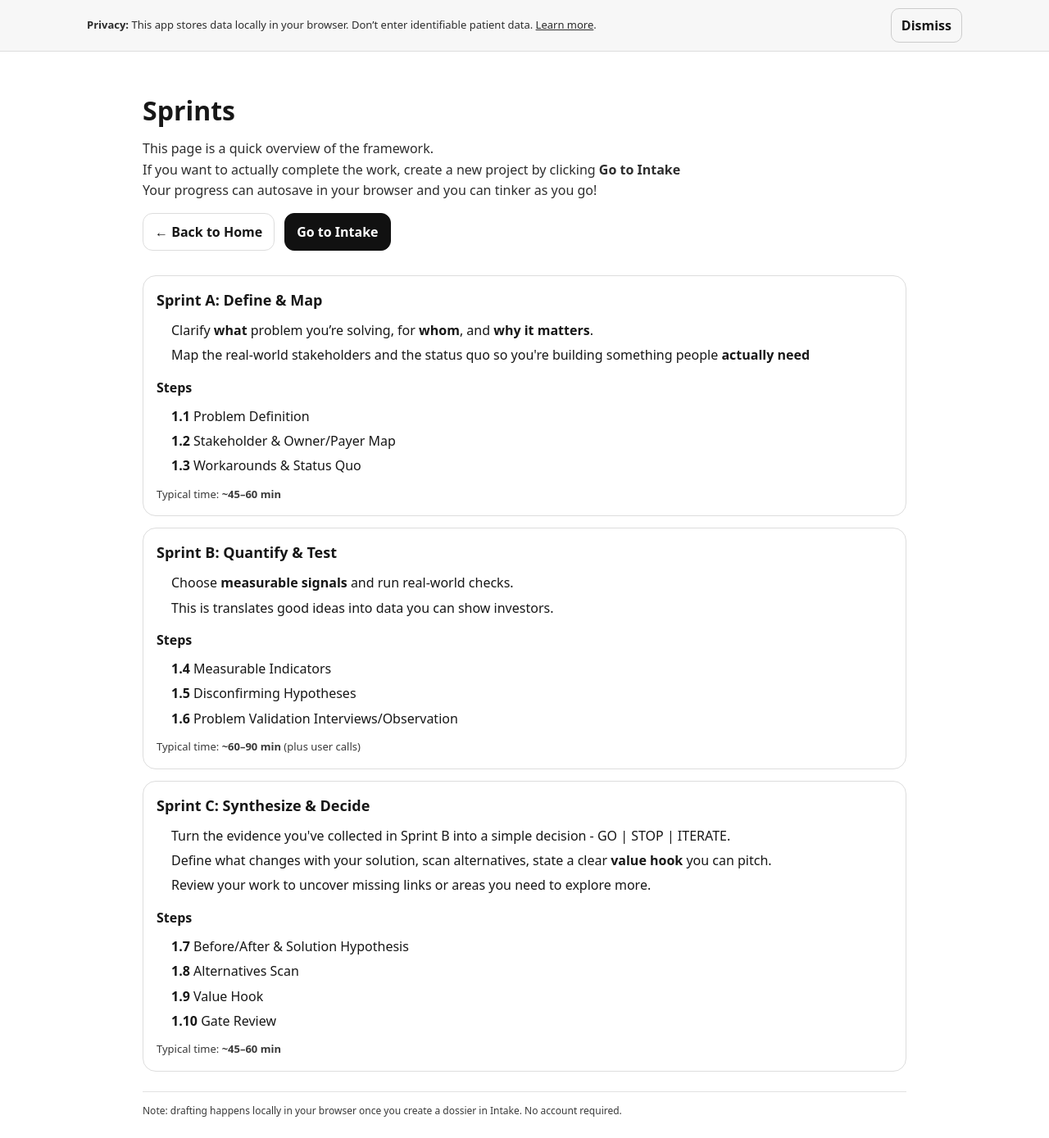
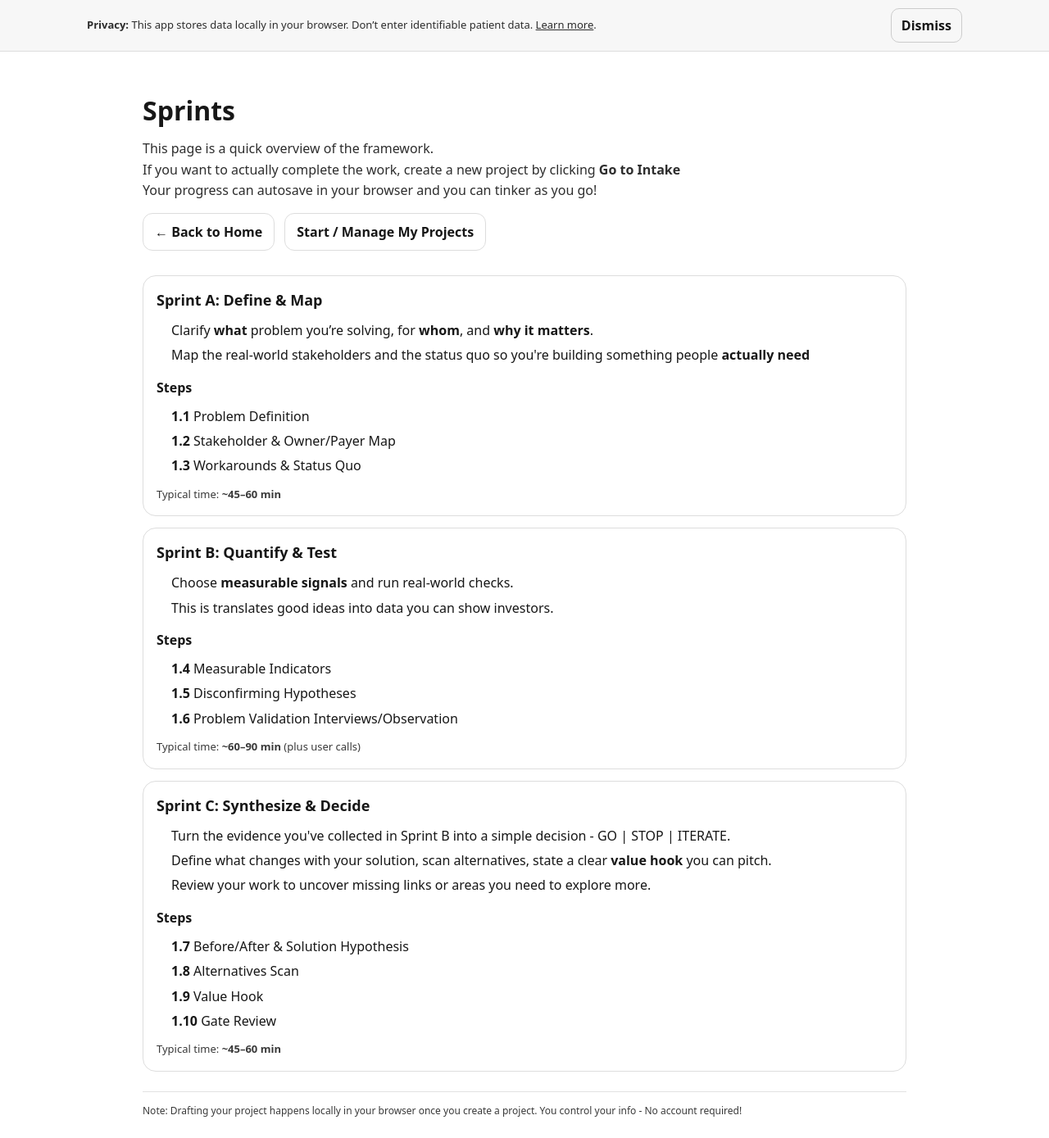
Before and after one commit to cweitsz/rapid-health-sandbox, a Next.js app: page /sprints in a window 1280 px wide. Shown: the whole page at 82% size. Built offline with nearby package versions, Linux system fonts and the light colour scheme.

Commit message:
Sprints page semantics

```diff
--- a/src/app/sprints/page.tsx
+++ b/src/app/sprints/page.tsx
@@ -17,8 +17,8 @@ export default function SprintsIndexPage() {
           <Link href="/" style={secondaryBtn}>
             ← Back to Home
           </Link>
-          <Link href="/intake" style={primaryBtn}>
-            Go to Intake
+          <Link href="/intake" style={secondaryBtn}>
+            Start / Manage My Projects
           </Link>
         </div>
       </header>
@@ -104,7 +104,7 @@ export default function SprintsIndexPage() {
 
       <footer style={{ marginTop: 24, paddingTop: 14, borderTop: "1px solid #ddd", opacity: 0.85 }}>
         <p style={{ margin: 0, fontSize: 12, lineHeight: 1.5 }}>
-          Note: drafting happens locally in your browser once you create a dossier in Intake. No account required.
+          Note: Drafting your project happens locally in your browser once you create a project. You control your info - No account required!
         </p>
       </footer>
     </main>
```
